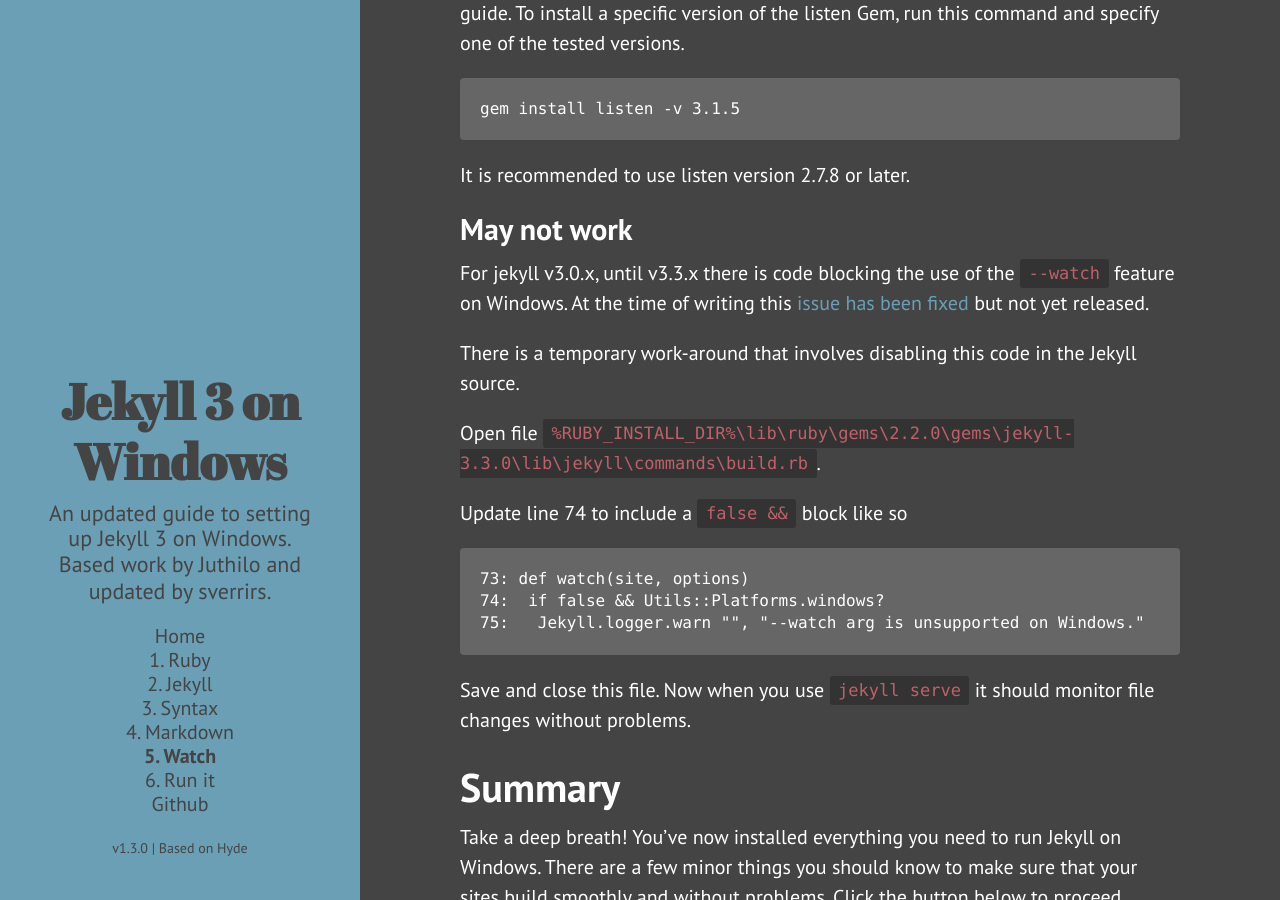
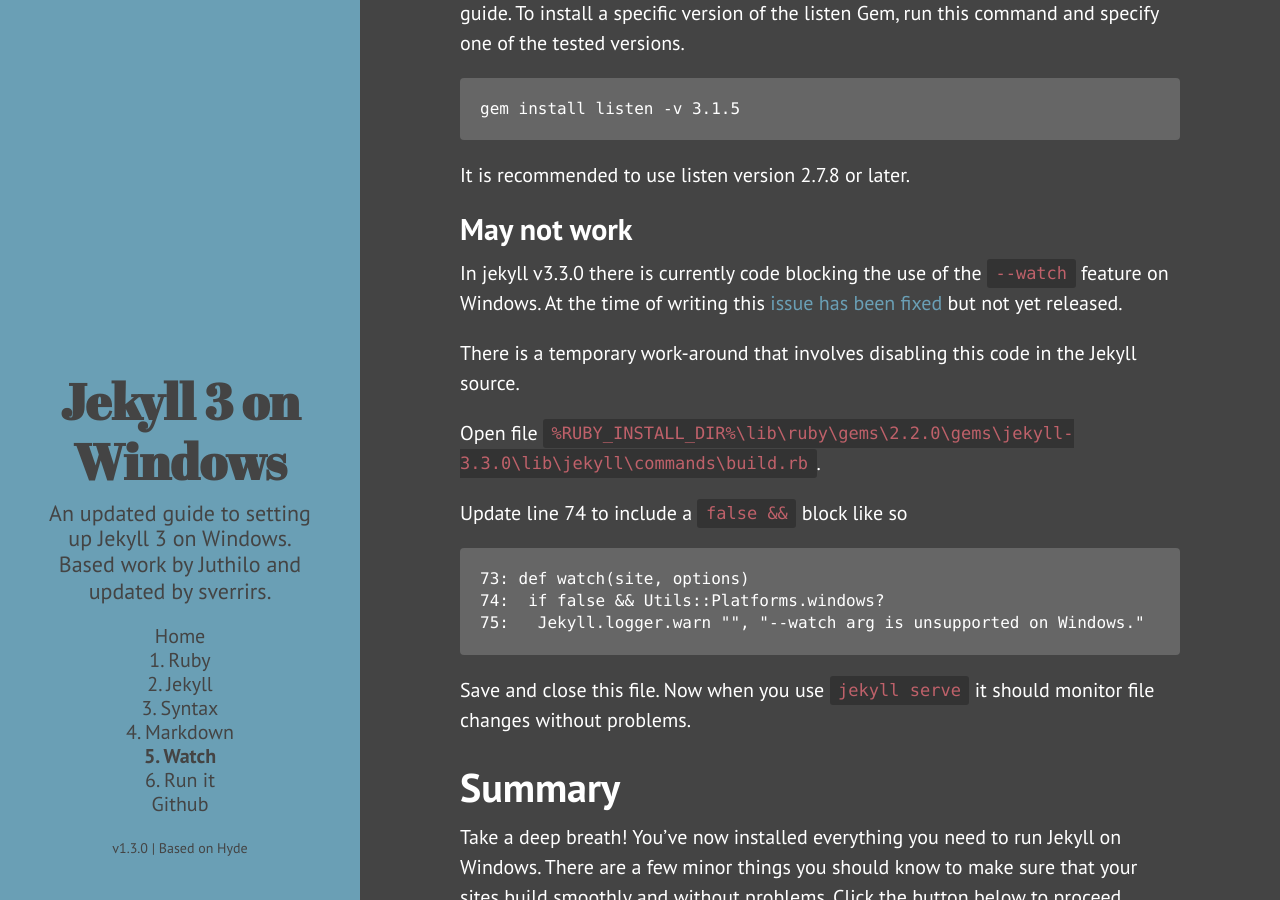
Before and after one commit to sverrirs/jekyllonwindows, a Jekyll site: the page built from 5-wdm-gem.md, in a window 1280 px wide and 900 px high, scrolled down 1082 px. Built offline with Jekyll 4.4.1, drawn with Linux system fonts in a browser that asks for light colours; comment, search, counter and statistics services are not loaded.

Commit message:
Fixes #1

```diff
--- a/5-wdm-gem.md
+++ b/5-wdm-gem.md
@@ -46,7 +46,7 @@ It is recommended to use listen version 2.7.8 or later.
 
 
 ## May not work
-For jekyll v3.0.x, until v3.3.x there is code blocking the use of the `--watch` feature on Windows. At the time of writing this <a href="https://github.com/jekyll/jekyll/commit/17bd63fa195083992b4493ee521729e84373ad77">issue has been fixed</a> but not yet released.
+In jekyll v3.3.0 there is currently code blocking the use of the `--watch` feature on Windows. At the time of writing this <a href="https://github.com/jekyll/jekyll/commit/17bd63fa195083992b4493ee521729e84373ad77">issue has been fixed</a> but not yet released.
 
 There is a temporary work-around that involves disabling this code in the Jekyll source.
 
```
Also changed, not shown: 1-ruby-and-devkit.md (+1 -1 lines), 3-syntax-highlighting.md (+1 -1 lines).
